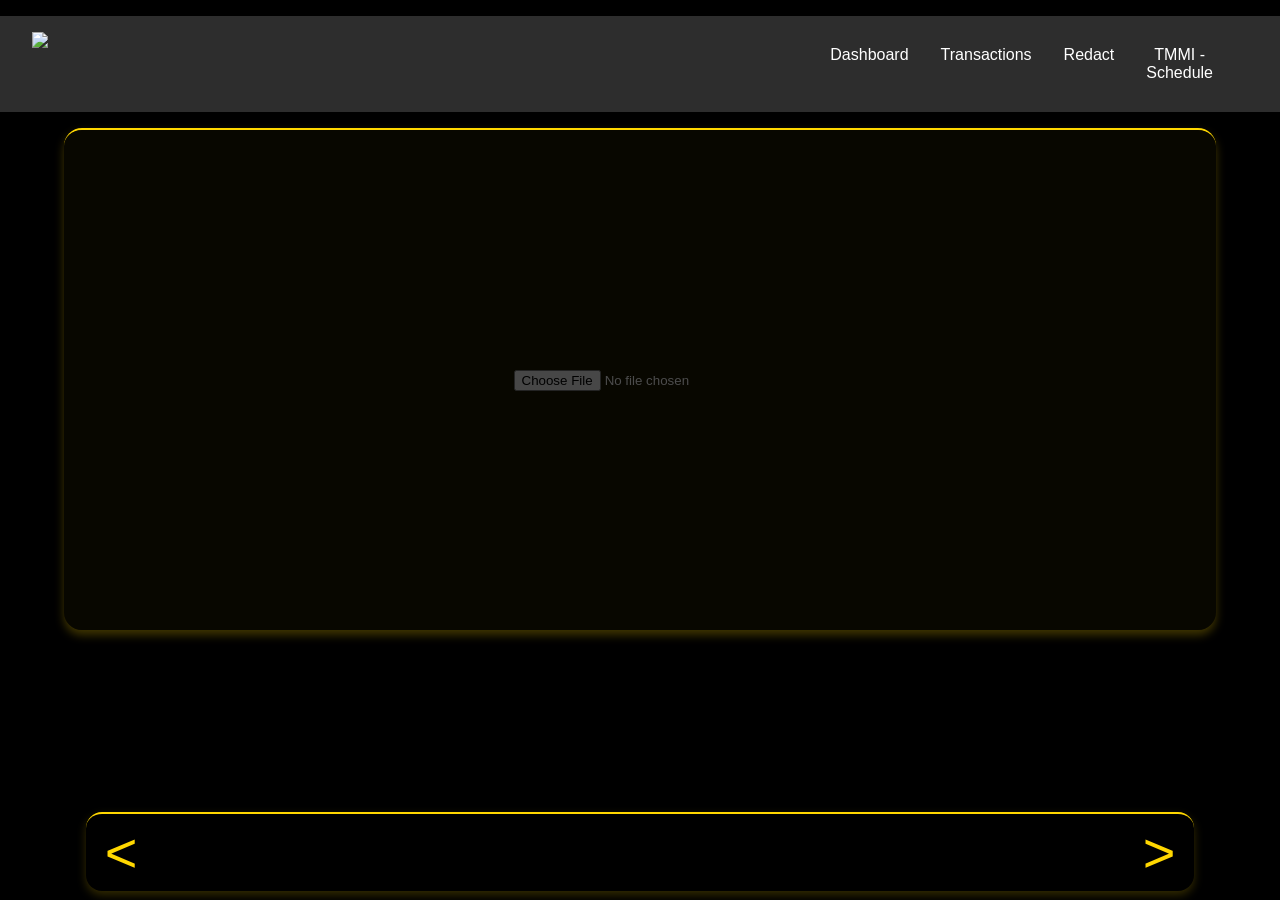
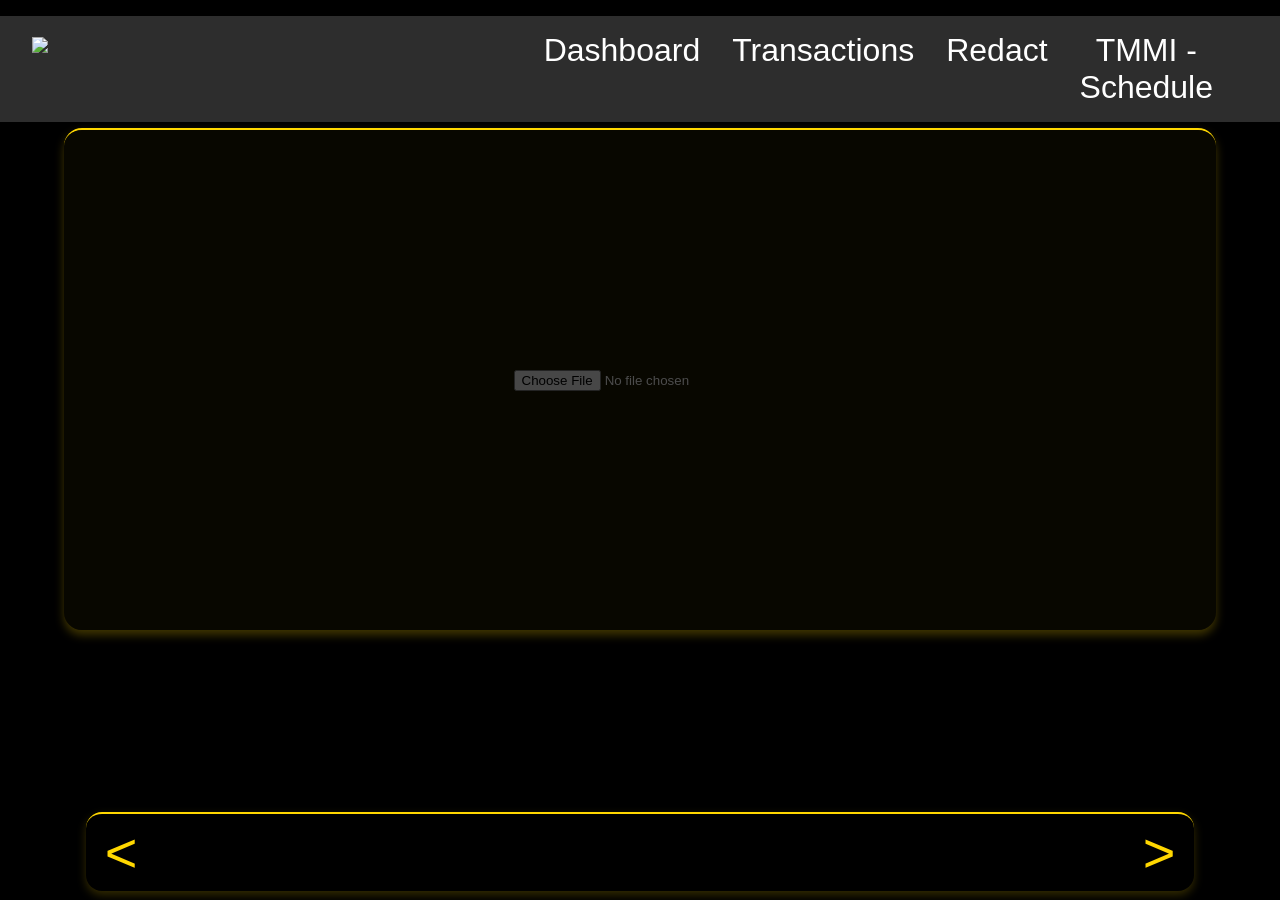

update

--- a/VaultView/style.css
+++ b/VaultView/style.css
@@ -24,6 +24,7 @@ body {
 a {
     color: #fff;
     text-decoration: none;
+    font-size: 2rem;
 }
 
 h1,
